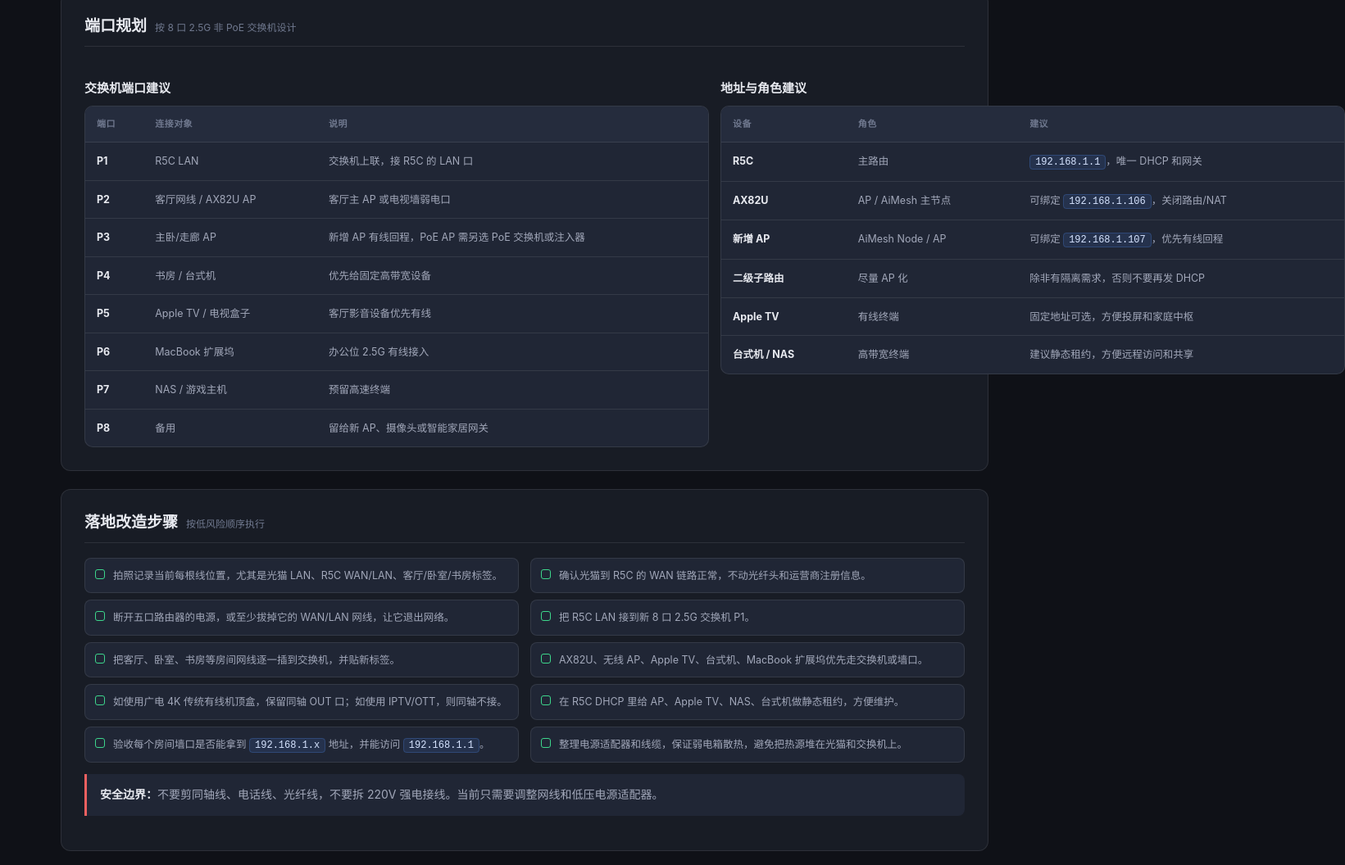
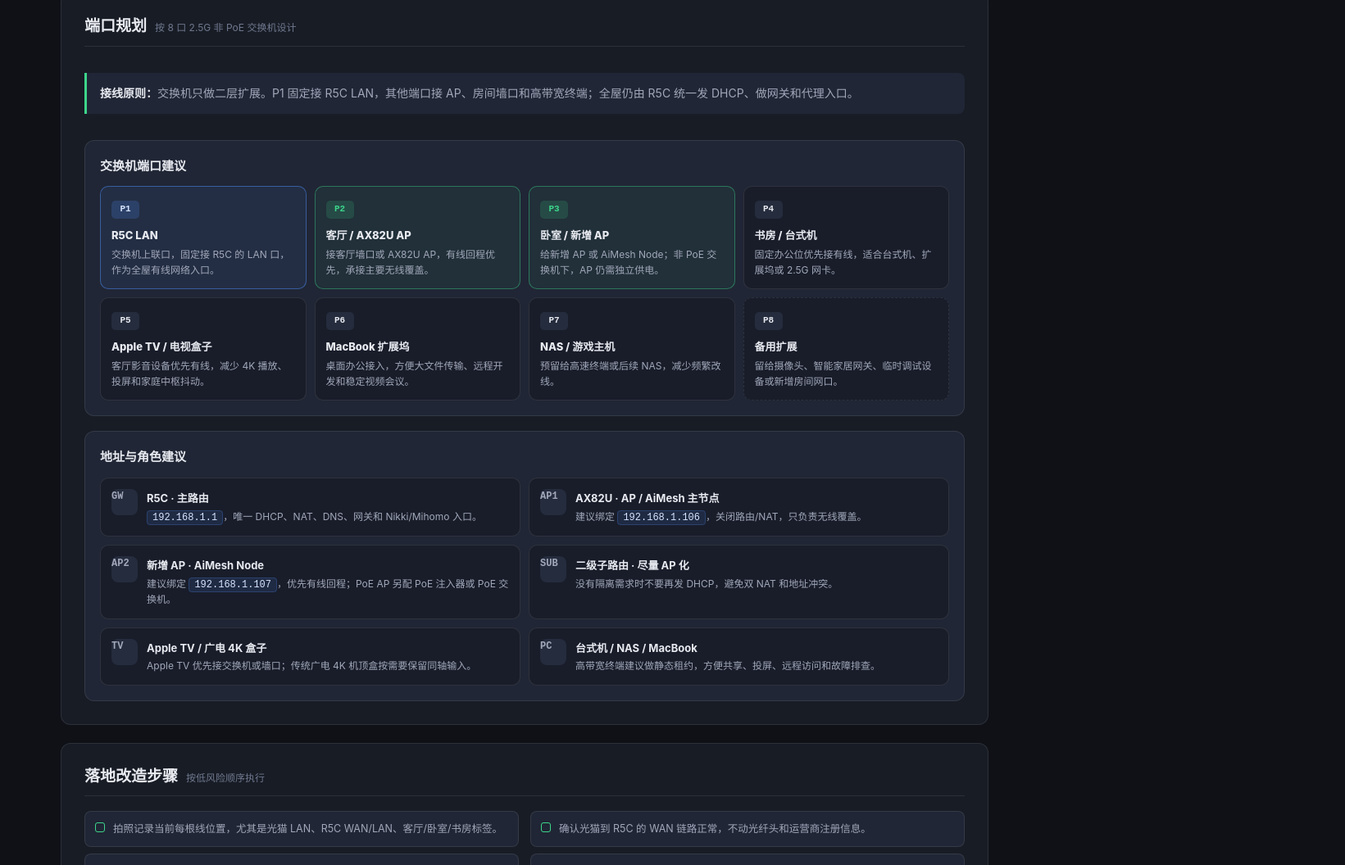
Before and after one commit to yanjinbin/router-docs, a website: page public/weakbox-renovation.html in a window 1280 px wide. Shown: the part 4004-5060 px from the top of the page at 82% size, 1641 px wide, since content can reach past the window. Drawn offline with Linux system fonts and the light colour scheme.

Commit message:
Improve weakbox port planning layout

```diff
--- a/public/weakbox-renovation.html
+++ b/public/weakbox-renovation.html
@@ -83,7 +83,24 @@
     .card h3{margin:0 0 6px;font-size:14px}
     .card p{font-size:12.5px;margin:0}
     .photo-row{display:grid;grid-template-columns:repeat(2,1fr);gap:12px;margin-top:16px}
-    .port-plan{display:grid;grid-template-columns:1fr 1fr;gap:14px}
+    .port-section{display:grid;gap:18px}
+    .port-group{background:var(--panel2);border:1px solid var(--border);border-radius:12px;padding:18px}
+    .port-group h3{margin:0 0 12px;font-size:15px}
+    .port-grid{display:grid;grid-template-columns:repeat(4,minmax(0,1fr));gap:10px}
+    .port-card{position:relative;min-height:122px;background:rgba(15,17,23,.35);border:1px solid var(--border);border-radius:10px;padding:13px}
+    .port-card.primary{border-color:rgba(79,142,247,.5);background:rgba(79,142,247,.08)}
+    .port-card.ap{border-color:rgba(61,214,140,.42);background:rgba(61,214,140,.06)}
+    .port-card.reserve{border-style:dashed}
+    .port-num{display:inline-flex;align-items:center;justify-content:center;min-width:34px;height:22px;border-radius:5px;background:var(--panel3);color:var(--text);font-family:var(--mono);font-size:11px;font-weight:800;margin-bottom:9px}
+    .port-card.primary .port-num{background:rgba(79,142,247,.2);color:#d6e4ff}
+    .port-card.ap .port-num{background:rgba(61,214,140,.16);color:var(--green)}
+    .port-title{font-size:13px;font-weight:800;color:var(--text);margin-bottom:4px}
+    .port-desc{font-size:12px;color:var(--muted);line-height:1.55;margin:0}
+    .role-grid{display:grid;grid-template-columns:repeat(2,minmax(0,1fr));gap:10px}
+    .role-card{display:grid;grid-template-columns:auto 1fr;gap:11px;background:rgba(15,17,23,.35);border:1px solid var(--border);border-radius:10px;padding:13px}
+    .role-icon{display:flex;align-items:center;justify-content:center;width:32px;height:32px;border-radius:8px;background:var(--panel3);color:var(--blue);font-family:var(--mono);font-size:11px;font-weight:800}
+    .role-card b{display:block;font-size:13px;margin-bottom:2px}
+    .role-card span{display:block;font-size:12px;color:var(--muted);line-height:1.55}
     .checklist{list-style:none;display:grid;grid-template-columns:1fr 1fr;gap:8px 14px}
     .checklist li{position:relative;background:var(--panel2);border:1px solid var(--border);border-radius:8px;padding:10px 12px 10px 34px;color:var(--muted);font-size:12.5px}
     .checklist li:before{content:"";position:absolute;left:12px;top:13px;width:10px;height:10px;border-radius:3px;border:1px solid var(--green)}
@@ -95,14 +112,17 @@
     .site-nav-title{font-size:13px;font-weight:700;color:var(--text)}
     .site-nav-sub{font-size:11px;color:var(--muted)}
     @media(max-width:960px){
-      .hero-grid,.port-plan{grid-template-columns:1fr}
+      .hero-grid{grid-template-columns:1fr}
       .flow{grid-template-columns:1fr}
-      .cards,.photo-row{grid-template-columns:1fr}
+      .cards,.photo-row,.role-grid{grid-template-columns:1fr}
+      .port-grid{grid-template-columns:repeat(2,minmax(0,1fr))}
       .checklist{grid-template-columns:1fr}
     }
     @media(max-width:640px){
       nav{padding:0 14px}.nav-title{display:none}.wrap{padding:0 14px 56px}section{padding:20px}.hero{padding-top:38px}
       .summary-value{font-size:15px}
+      .port-grid{grid-template-columns:1fr}
+      .port-group{padding:14px}
     }
   </style>
 </head>
@@ -222,39 +242,80 @@
 
     <section id="ports">
       <div class="section-head"><h2>端口规划</h2><span>按 8 口 2.5G 非 PoE 交换机设计</span></div>
-      <div class="port-plan">
-        <div>
+      <div class="port-section">
+        <div class="callout good"><strong>接线原则：</strong>交换机只做二层扩展。P1 固定接 R5C LAN，其他端口接 AP、房间墙口和高带宽终端；全屋仍由 R5C 统一发 DHCP、做网关和代理入口。</div>
+        <div class="port-group">
           <h3>交换机端口建议</h3>
-          <div class="table-wrap">
-            <table>
-              <thead><tr><th>端口</th><th>连接对象</th><th>说明</th></tr></thead>
-              <tbody>
-                <tr><td>P1</td><td>R5C LAN</td><td>交换机上联，接 R5C 的 LAN 口</td></tr>
-                <tr><td>P2</td><td>客厅网线 / AX82U AP</td><td>客厅主 AP 或电视墙弱电口</td></tr>
-                <tr><td>P3</td><td>主卧/走廊 AP</td><td>新增 AP 有线回程，PoE AP 需另选 PoE 交换机或注入器</td></tr>
-                <tr><td>P4</td><td>书房 / 台式机</td><td>优先给固定高带宽设备</td></tr>
-                <tr><td>P5</td><td>Apple TV / 电视盒子</td><td>客厅影音设备优先有线</td></tr>
-                <tr><td>P6</td><td>MacBook 扩展坞</td><td>办公位 2.5G 有线接入</td></tr>
-                <tr><td>P7</td><td>NAS / 游戏主机</td><td>预留高速终端</td></tr>
-                <tr><td>P8</td><td>备用</td><td>留给新 AP、摄像头或智能家居网关</td></tr>
-              </tbody>
-            </table>
+          <div class="port-grid">
+            <article class="port-card primary">
+              <span class="port-num">P1</span>
+              <div class="port-title">R5C LAN</div>
+              <p class="port-desc">交换机上联口，固定接 R5C 的 LAN 口，作为全屋有线网络入口。</p>
+            </article>
+            <article class="port-card ap">
+              <span class="port-num">P2</span>
+              <div class="port-title">客厅 / AX82U AP</div>
+              <p class="port-desc">接客厅墙口或 AX82U AP，有线回程优先，承接主要无线覆盖。</p>
+            </article>
+            <article class="port-card ap">
+              <span class="port-num">P3</span>
+              <div class="port-title">卧室 / 新增 AP</div>
+              <p class="port-desc">给新增 AP 或 AiMesh Node；非 PoE 交换机下，AP 仍需独立供电。</p>
+            </article>
+            <article class="port-card">
+              <span class="port-num">P4</span>
+              <div class="port-title">书房 / 台式机</div>
+              <p class="port-desc">固定办公位优先接有线，适合台式机、扩展坞或 2.5G 网卡。</p>
+            </article>
+            <article class="port-card">
+              <span class="port-num">P5</span>
+              <div class="port-title">Apple TV / 电视盒子</div>
+              <p class="port-desc">客厅影音设备优先有线，减少 4K 播放、投屏和家庭中枢抖动。</p>
+            </article>
+            <article class="port-card">
+              <span class="port-num">P6</span>
+              <div class="port-title">MacBook 扩展坞</div>
+              <p class="port-desc">桌面办公接入，方便大文件传输、远程开发和稳定视频会议。</p>
+            </article>
+            <article class="port-card">
+              <span class="port-num">P7</span>
+              <div class="port-title">NAS / 游戏主机</div>
+              <p class="port-desc">预留给高速终端或后续 NAS，减少频繁改线。</p>
+            </article>
+            <article class="port-card reserve">
+              <span class="port-num">P8</span>
+              <div class="port-title">备用扩展</div>
+              <p class="port-desc">留给摄像头、智能家居网关、临时调试设备或新增房间网口。</p>
+            </article>
           </div>
         </div>
-        <div>
+        <div class="port-group">
           <h3>地址与角色建议</h3>
-          <div class="table-wrap">
-            <table>
-              <thead><tr><th>设备</th><th>角色</th><th>建议</th></tr></thead>
-              <tbody>
-                <tr><td>R5C</td><td>主路由</td><td><code>192.168.1.1</code>，唯一 DHCP 和网关</td></tr>
-                <tr><td>AX82U</td><td>AP / AiMesh 主节点</td><td>可绑定 <code>192.168.1.106</code>，关闭路由/NAT</td></tr>
-                <tr><td>新增 AP</td><td>AiMesh Node / AP</td><td>可绑定 <code>192.168.1.107</code>，优先有线回程</td></tr>
-                <tr><td>二级子路由</td><td>尽量 AP 化</td><td>除非有隔离需求，否则不要再发 DHCP</td></tr>
-                <tr><td>Apple TV</td><td>有线终端</td><td>固定地址可选，方便投屏和家庭中枢</td></tr>
-                <tr><td>台式机 / NAS</td><td>高带宽终端</td><td>建议静态租约，方便远程访问和共享</td></tr>
-              </tbody>
-            </table>
+          <div class="role-grid">
+            <article class="role-card">
+              <span class="role-icon">GW</span>
+              <div><b>R5C · 主路由</b><span><code>192.168.1.1</code>，唯一 DHCP、NAT、DNS、网关和 Nikki/Mihomo 入口。</span></div>
+            </article>
+            <article class="role-card">
+              <span class="role-icon">AP1</span>
+              <div><b>AX82U · AP / AiMesh 主节点</b><span>建议绑定 <code>192.168.1.106</code>，关闭路由/NAT，只负责无线覆盖。</span></div>
+            </article>
+            <article class="role-card">
+              <span class="role-icon">AP2</span>
+              <div><b>新增 AP · AiMesh Node</b><span>建议绑定 <code>192.168.1.107</code>，优先有线回程；PoE AP 另配 PoE 注入器或 PoE 交换机。</span></div>
+            </article>
+            <article class="role-card">
+              <span class="role-icon">SUB</span>
+              <div><b>二级子路由 · 尽量 AP 化</b><span>没有隔离需求时不要再发 DHCP，避免双 NAT 和地址冲突。</span></div>
+            </article>
+            <article class="role-card">
+              <span class="role-icon">TV</span>
+              <div><b>Apple TV / 广电 4K 盒子</b><span>Apple TV 优先接交换机或墙口；传统广电 4K 机顶盒按需要保留同轴输入。</span></div>
+            </article>
+            <article class="role-card">
+              <span class="role-icon">PC</span>
+              <div><b>台式机 / NAS / MacBook</b><span>高带宽终端建议做静态租约，方便共享、投屏、远程访问和故障排查。</span></div>
+            </article>
           </div>
         </div>
       </div>
```
